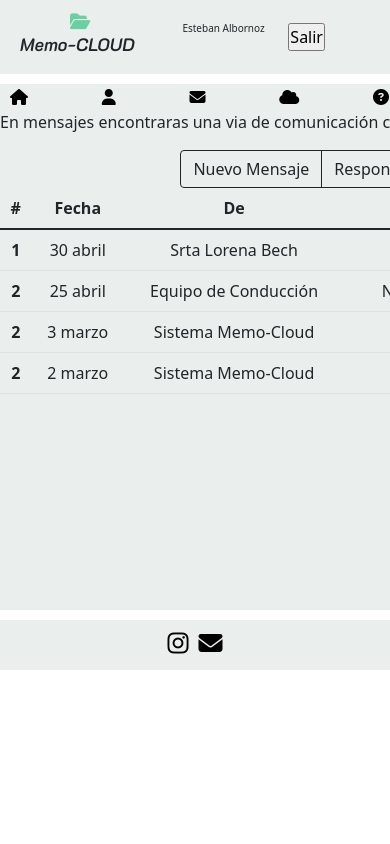
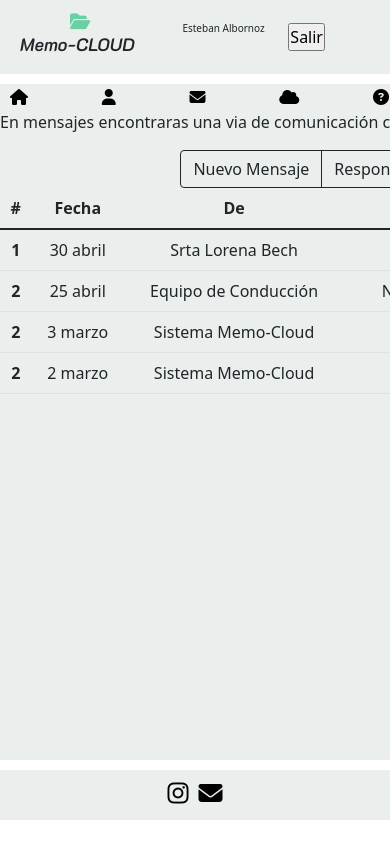
Before and after one commit to Cangre81/trabajo-FINAL, a website: page pages/mensajes.html in a window 390 px wide. Drawn offline with nearby package versions, Linux system fonts and the light colour scheme; a web font is replaced by a local one.

Commit message:
mejora mobile v4 en Mensajes

```diff
--- a/scss/partials/_mensajes.scss
+++ b/scss/partials/_mensajes.scss
@@ -78,7 +78,7 @@ footer{
 
         .section-mensajes{
             overflow: auto;
-            height: 500px;
+            height: 650px;
         }
 
         .caja-derecha{
```
Also changed, not shown: css/style.css.
